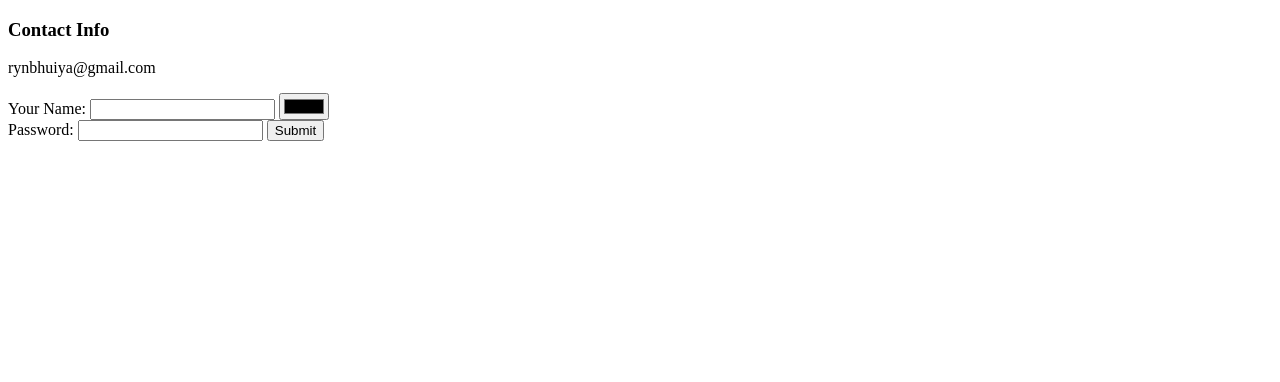
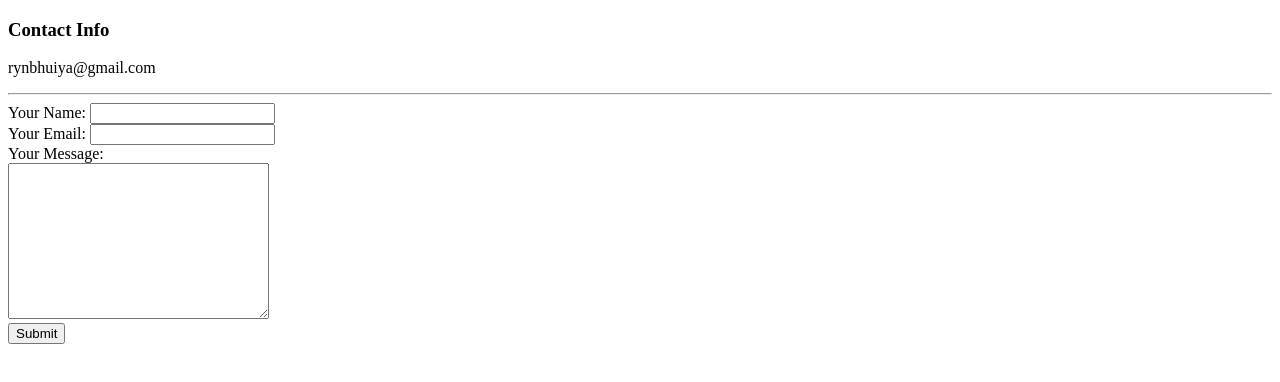
Before and after one commit to rynbhuiya/Personal-Website, a plain HTML site: page contact.html in a window 1280 px wide. Drawn offline with Linux system fonts and the light colour scheme.

Commit message:
Added submission form

```diff
--- a/contact.html
+++ b/contact.html
@@ -7,16 +7,16 @@
   <body>
     <h3>Contact Info</h3>
     <p>rynbhuiya@gmail.com</p>
-
-    <form class="" action="index.html" method="post">
+    <hr>
+    <form action="mailto:info@rynbhuiya@gmail.com" method="post" enctype="text/plain">
         <label>Your Name:</label>
-        <input type="text" name="" value="">
-        <input type="color" name="" value=""><br>
-<!--    #<label>Do you want to sign up to the email list?</label>
-        <input type="checkbox"> -->
-        <label>Password:</label>
-        <input type="password" name="" value="">
-        <input type="submit" name="">
+        <input type="text" name="yourName" value="">
+        <br>
+        <label>Your Email:</label>
+        <input type="email" name="yourEmail" value=""><br>
+        <label>Your Message:</label><br>
+        <textarea name="yourMessage" rows="10" cols="30"></textarea><br>
+        <input type="submit" name="" value="Submit">
     </form>
   </body>
 </html>
```
